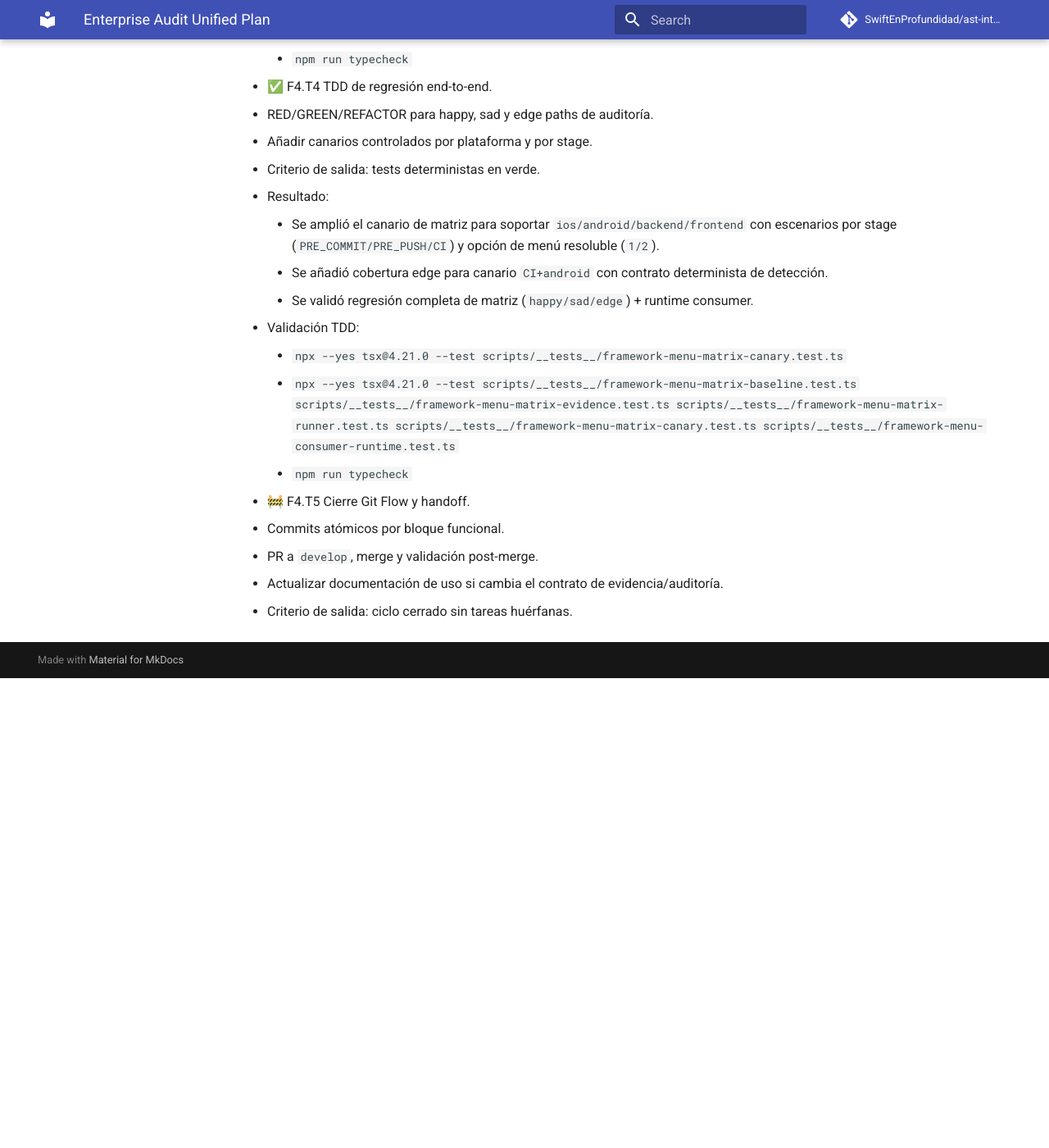
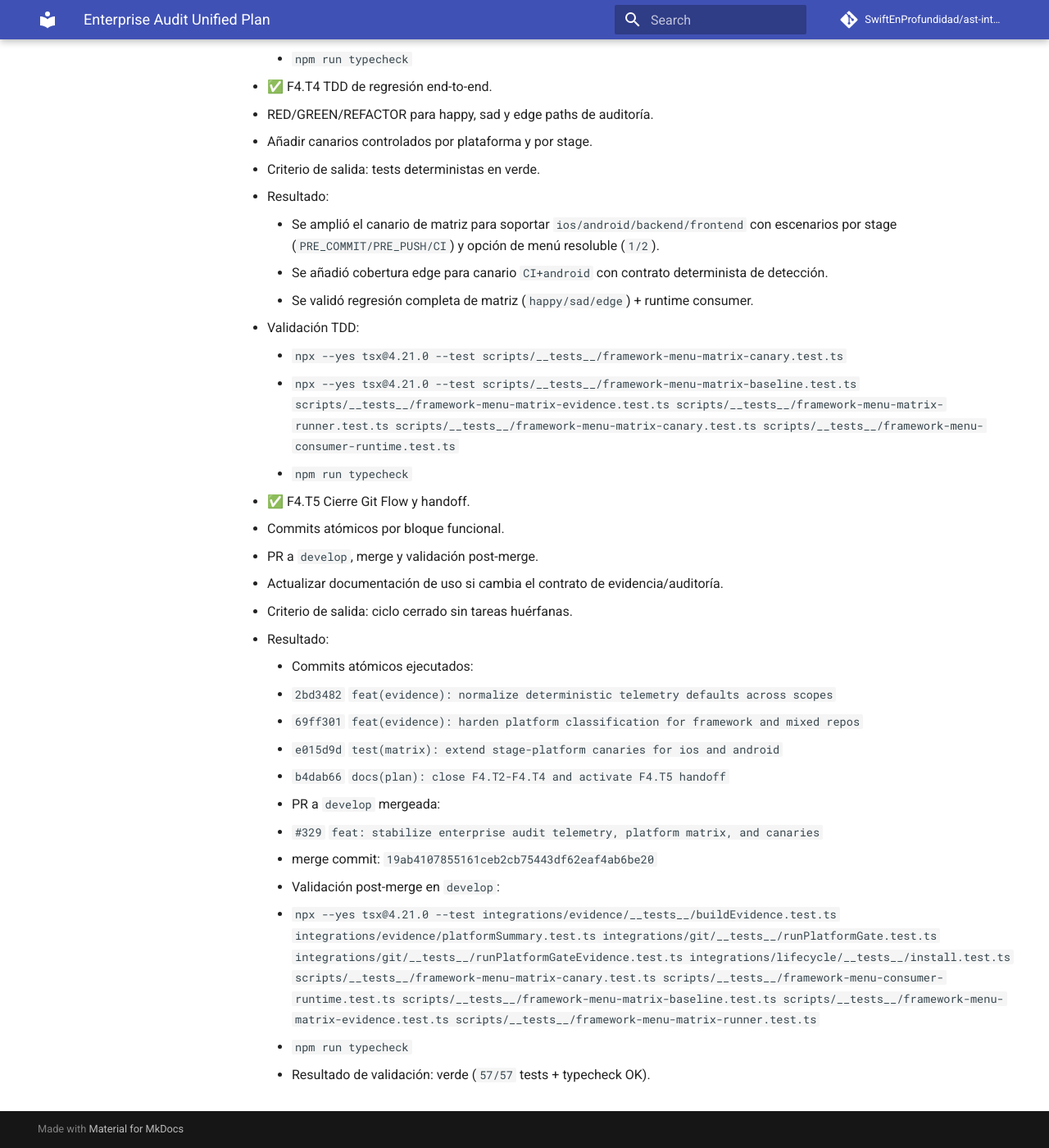
Before and after one commit to SwiftEnProfundidad/ast-intelligence-hooks, an MkDocs documentation site: the page built from docs/ENTERPRISE_AUDIT_STABILIZATION_CYCLE.md, in a window 1280 px wide and 1400 px high, scrolled down 3592 px. Shown: the whole window at 82% size. Built offline with MkDocs 1.6.1 and Material for MkDocs 9.7.7, drawn with Linux system fonts in a browser that asks for light colours; comment, search, counter and statistics services are not loaded; before the commit the page ends 4419 px from its top, so only the background shows below that.

Commit message:
docs(plan): close F4.T5 after develop merge and post-merge validation

```diff
--- a/docs/ENTERPRISE_AUDIT_STABILIZATION_CYCLE.md
+++ b/docs/ENTERPRISE_AUDIT_STABILIZATION_CYCLE.md
@@ -111,8 +111,21 @@ Objetivo: garantizar que la auditoría enterprise refleje reglas evaluadas/match
     - `npx --yes tsx@4.21.0 --test scripts/__tests__/framework-menu-matrix-baseline.test.ts scripts/__tests__/framework-menu-matrix-evidence.test.ts scripts/__tests__/framework-menu-matrix-runner.test.ts scripts/__tests__/framework-menu-matrix-canary.test.ts scripts/__tests__/framework-menu-consumer-runtime.test.ts`
     - `npm run typecheck`
 
-- 🚧 F4.T5 Cierre Git Flow y handoff.
+- ✅ F4.T5 Cierre Git Flow y handoff.
   - Commits atómicos por bloque funcional.
   - PR a `develop`, merge y validación post-merge.
   - Actualizar documentación de uso si cambia el contrato de evidencia/auditoría.
   - Criterio de salida: ciclo cerrado sin tareas huérfanas.
+  - Resultado:
+    - Commits atómicos ejecutados:
+      - `2bd3482` `feat(evidence): normalize deterministic telemetry defaults across scopes`
+      - `69ff301` `feat(evidence): harden platform classification for framework and mixed repos`
+      - `e015d9d` `test(matrix): extend stage-platform canaries for ios and android`
+      - `b4dab66` `docs(plan): close F4.T2-F4.T4 and activate F4.T5 handoff`
+    - PR a `develop` mergeada:
+      - `#329` `feat: stabilize enterprise audit telemetry, platform matrix, and canaries`
+      - merge commit: `19ab4107855161ceb2cb75443df62eaf4ab6be20`
+    - Validación post-merge en `develop`:
+      - `npx --yes tsx@4.21.0 --test integrations/evidence/__tests__/buildEvidence.test.ts integrations/evidence/platformSummary.test.ts integrations/git/__tests__/runPlatformGate.test.ts integrations/git/__tests__/runPlatformGateEvidence.test.ts integrations/lifecycle/__tests__/install.test.ts scripts/__tests__/framework-menu-matrix-canary.test.ts scripts/__tests__/framework-menu-consumer-runtime.test.ts scripts/__tests__/framework-menu-matrix-baseline.test.ts scripts/__tests__/framework-menu-matrix-evidence.test.ts scripts/__tests__/framework-menu-matrix-runner.test.ts`
+      - `npm run typecheck`
+    - Resultado de validación: verde (`57/57` tests + typecheck OK).
```
Also changed, not shown: other parts of docs/ENTERPRISE_AUDIT_STABILIZATION_CYCLE.md (+1 -1 lines), docs/REFRACTOR_PROGRESS.md (+2 -1 lines).
